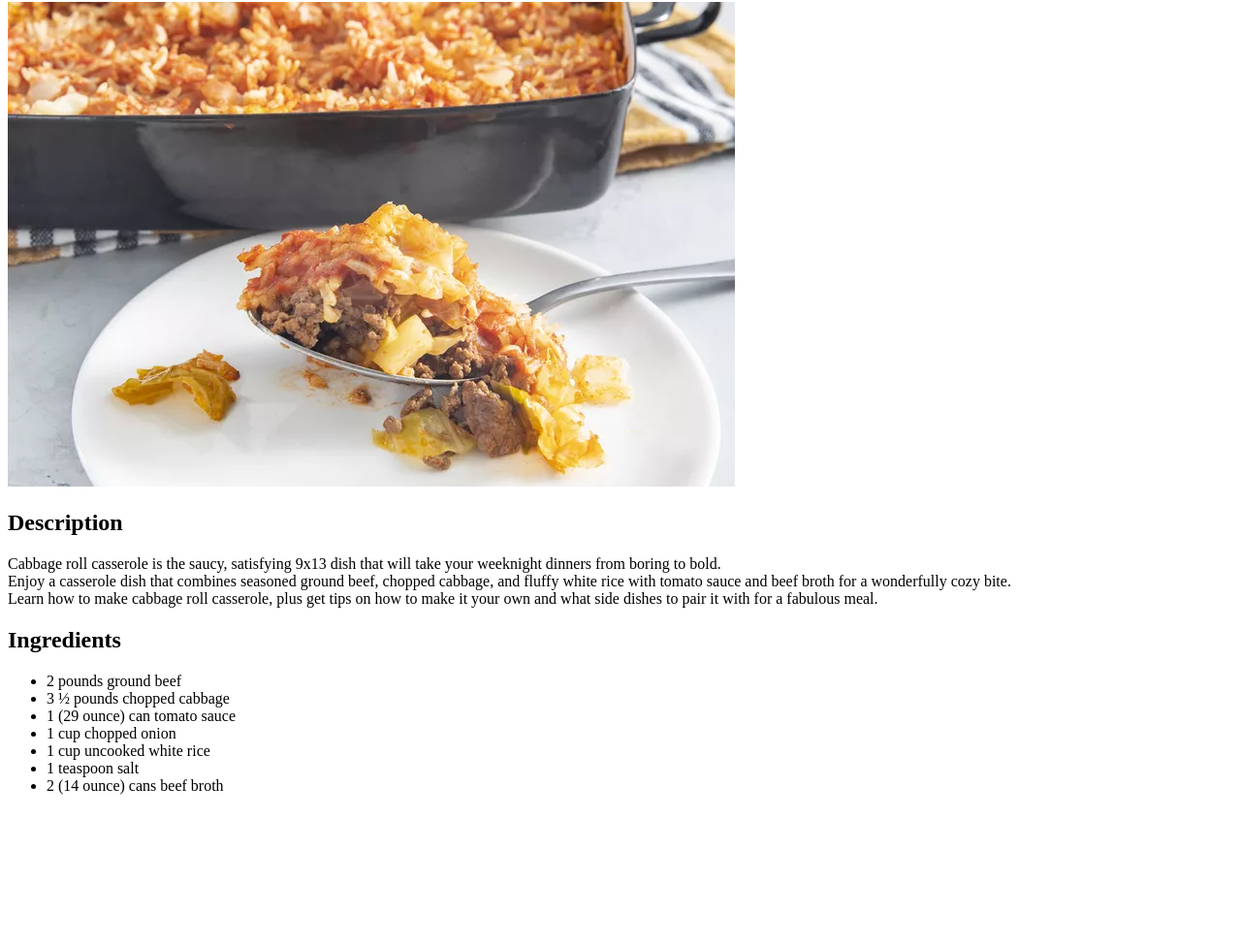
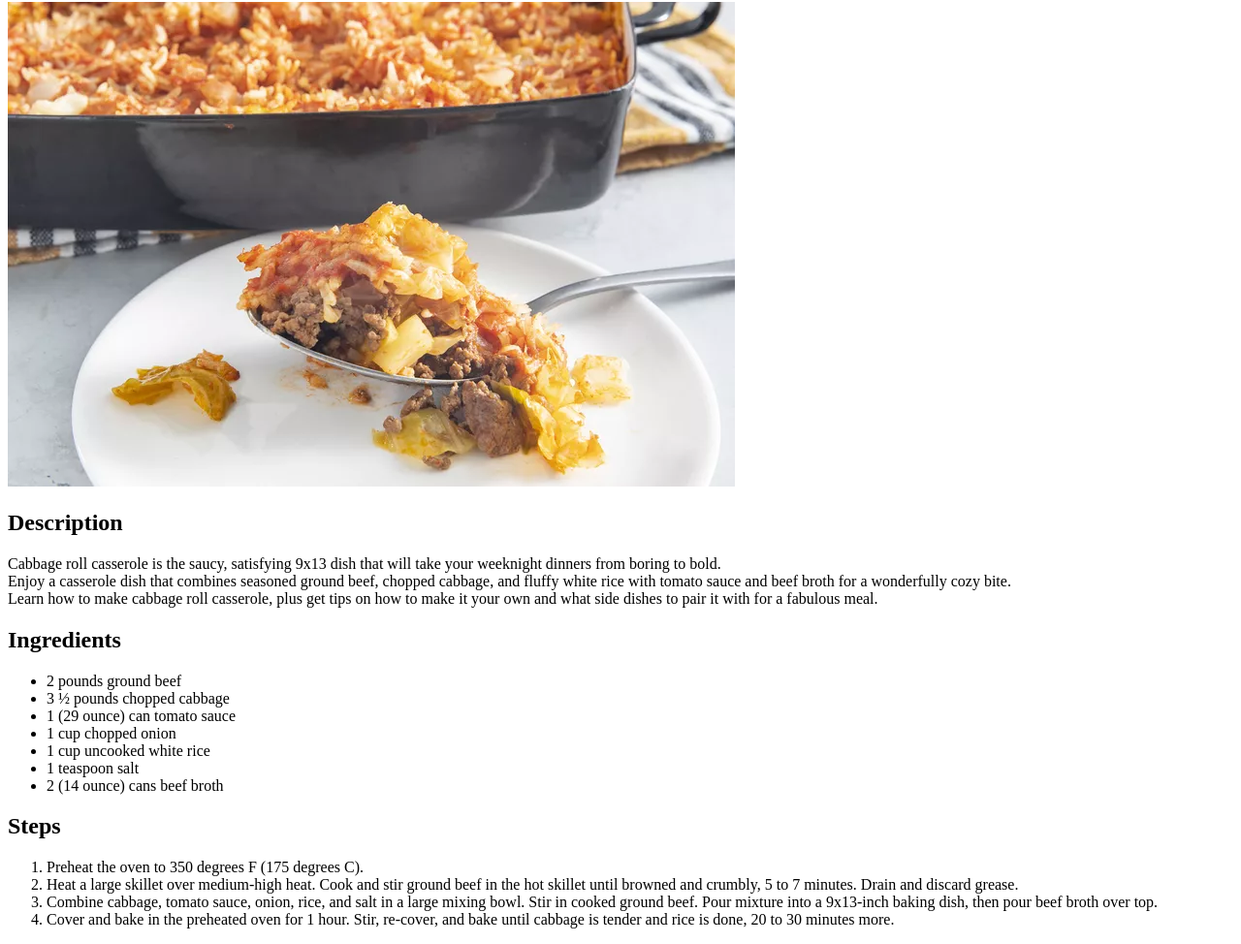
Before and after one commit to prayawaythegay/odin-recipes, a plain HTML site: page recipes/cabbage-roll-casserole.html in a window 1280 px wide. Shown: the part 78-1052 px from the top of the page at 97% size. Before the commit the page ends 914 px from the top, so only its background shows below. Drawn offline with Linux system fonts and the light colour scheme.

Commit message:
Add a list of steps for cabbage roll

```diff
--- a/recipes/cabbage-roll-casserole.html
+++ b/recipes/cabbage-roll-casserole.html
@@ -23,5 +23,13 @@
       <li>1 teaspoon salt</li>
       <li>2 (14 ounce) cans beef broth</li>
     </ul>
+
+    <h2>Steps</h2>
+    <ol>
+      <li>Preheat the oven to 350 degrees F (175 degrees C).</li>
+      <li>Heat a large skillet over medium-high heat. Cook and stir ground beef in the hot skillet until browned and crumbly, 5 to 7 minutes. Drain and discard grease.</li>
+      <li>Combine cabbage, tomato sauce, onion, rice, and salt in a large mixing bowl. Stir in cooked ground beef. Pour mixture into a 9x13-inch baking dish, then pour beef broth over top.</li>
+      <li>Cover and bake in the preheated oven for 1 hour. Stir, re-cover, and bake until cabbage is tender and rice is done, 20 to 30 minutes more.</li>
+    </ol>
   </body>
 </html>
```
